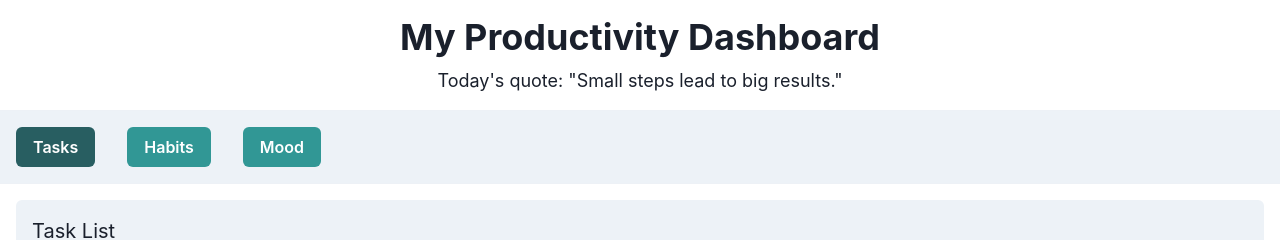
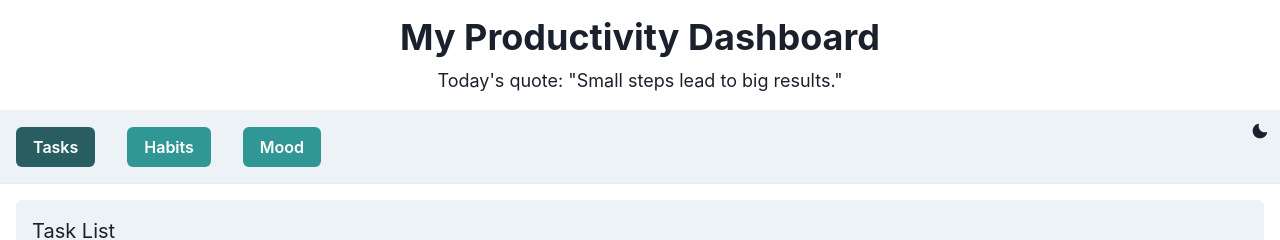
Before and after one commit to ryanpaixao/productivity-dashboard-frontend, a React (Vite) app: page / in a window 1280 px wide. Shown: the top 240 px of the page. Built offline with nearby package versions, Linux system fonts and the light colour scheme.

Commit message:
Add color theme toggle

```diff
--- a/src/App.jsx
+++ b/src/App.jsx
@@ -4,6 +4,7 @@ import { Button, Box, Divider, Flex, Heading, Text } from '@chakra-ui/react';
 import Tasks from './components/Tasks';
 import Habits from './components/Habits';
 import Mood from './components/Mood';
+import { ThemeToggle } from './components/ThemeToggle';
 
 export default function App() {
   const [activeTab, setActiveTab] = useState('tasks')
@@ -18,14 +19,17 @@ export default function App() {
           </header>
         </Flex>
         <Divider />
-        <Flex w="100%" flexDirection="column">
-          <nav>
+        <Flex
+          w="100%"
+          flexDirection="column"
+          bg='gray.100' // light mode color
+          _dark={{ bg: 'gray.700'}} // dark mode override
+        >
+          <Flex flexDir={'row'} justifyContent="center">
             <Flex
               flexDirection="row"
               w="100%"
               justifyContent="start"
-              bg='gray.100' // light mode color
-              _dark={{ bg: 'gray.700'}} // dark mode override
             >
               <Box p={4}>
                 <Button isActive={activeTab === 'tasks'} colorScheme="teal" onClick={() => setActiveTab('tasks')}>Tasks</Button>
@@ -37,7 +41,10 @@ export default function App() {
                 <Button isActive={activeTab === 'mood'} colorScheme="teal" onClick={() => setActiveTab('mood')}>Mood</Button>
               </Box>
             </Flex>
-          </nav>
+            <Flex>
+              <ThemeToggle />
+            </Flex>
+          </Flex>
           <Divider />
         </Flex>
         <Flex w="100%" flexDirection="column" p={4}>
--- a/src/theme.jsx
+++ b/src/theme.jsx
@@ -12,6 +12,13 @@ const theme = extendTheme({
       100: '#f7fafc',
     },
   },
+  styles: {
+    global: (props) => ({
+      body: {
+        transition: 'background-color 0.2s, color 0.2s',
+      },
+    }),
+  },
 });
 
 export default theme;
```
